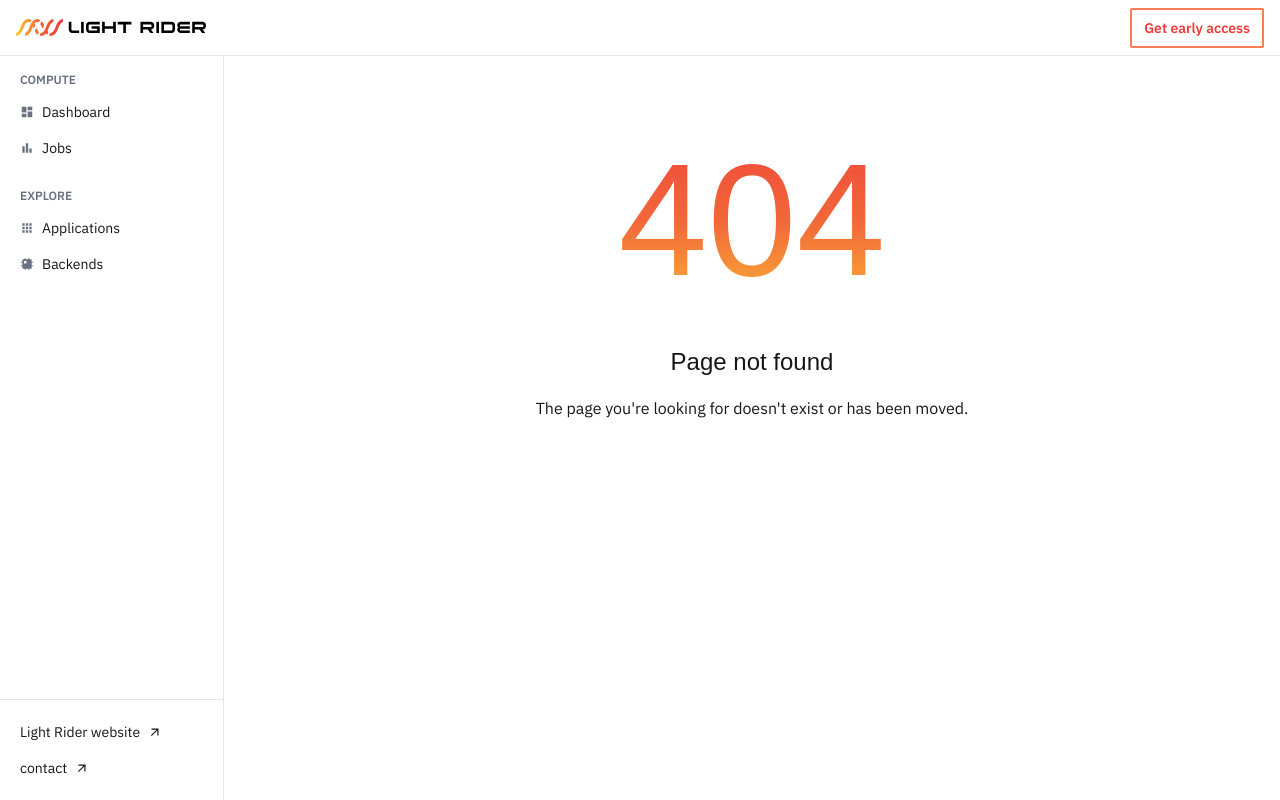
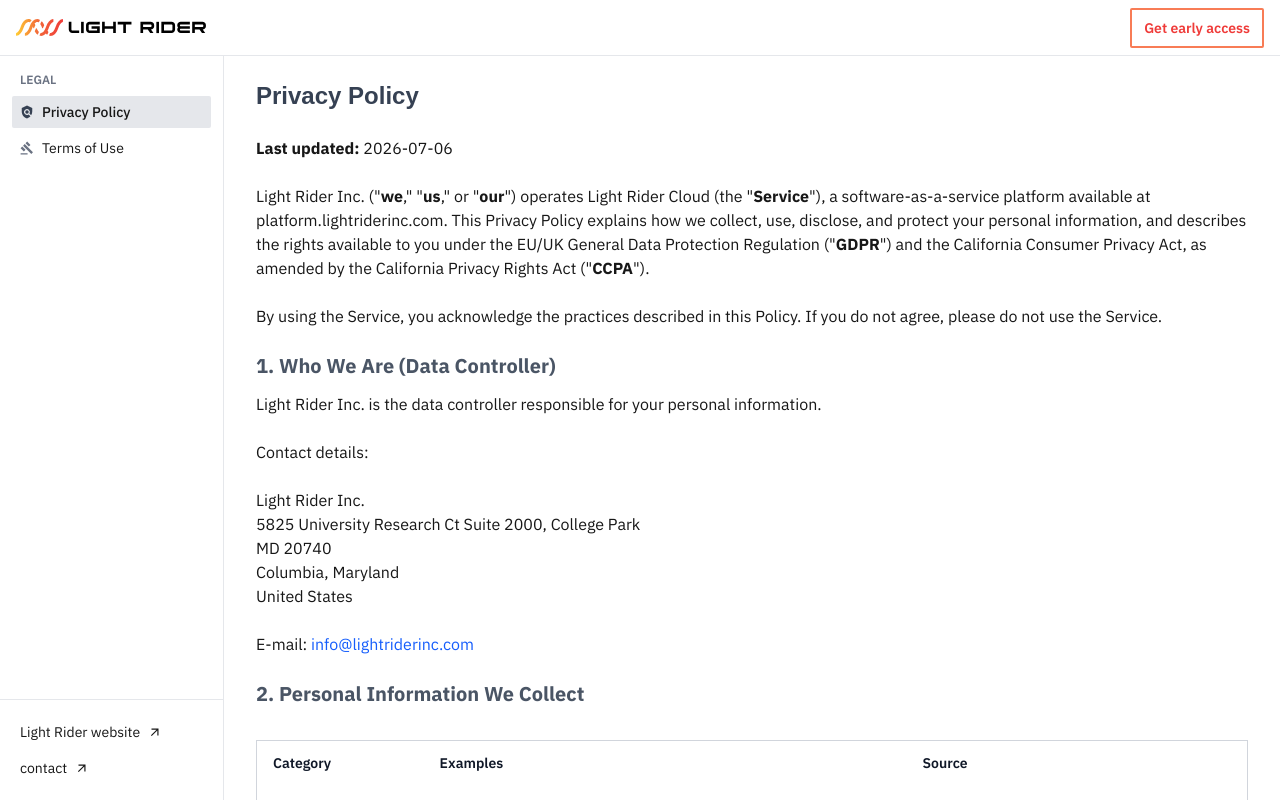
Before and after one commit to lightriderinc/cloud_platform_nextjs, a Next.js app: page /legal/privacy in a window 1280 px wide. Before the commit this address had no page. Built offline with nearby package versions, Linux system fonts and the light colour scheme; a web font is replaced by a local one.

Commit message:
fix: legal page + sidebar

```diff
--- a/mdx-components.tsx
+++ b/mdx-components.tsx
@@ -2,14 +2,48 @@ import type { MDXComponents } from "mdx/types";
 
 export function useMDXComponents(components: MDXComponents): MDXComponents {
   return {
-    h1: (props) => <h1 className="text-2xl font-semibold text-gray-700" {...props} />,
-    h2: (props) => <h2 className="mb-3 text-xl font-bold text-gray-600" {...props} />,
-    h3: (props) => <h3 className="mb-3 text-lg font-bold text-gray-600" {...props} />,
-    a: (props) => <a className="text-blue-600 hover:text-blue-500" {...props} />,
-    ul: ({ children }) => (
-      <ul className="list-disc list-inside">
+    h1: (props) => (
+      <h1 className="text-2xl font-semibold text-gray-700" {...props} />
+    ),
+    h2: (props) => (
+      <h2 className="mb-3 text-xl font-bold text-gray-600" {...props} />
+    ),
+    h3: (props) => (
+      <h3 className="mb-3 text-lg font-bold text-gray-600" {...props} />
+    ),
+    a: (props) => (
+      <a className="text-blue-600 hover:text-blue-500" {...props} />
+    ),
+    ul: ({ children }) => <ul className="list-disc list-inside">{children}</ul>,
+    table: ({ children }) => (
+      <div className="overflow-x-auto my-8">
+        <table className="min-w-full border-collapse border border-gray-300 text-left text-sm">
+          {children}
+        </table>
+      </div>
+    ),
+    thead: ({ children }) => (
+      <thead>{children}</thead>
+    ),
+    tbody: ({ children }) => (
+      <tbody className="divide-y divide-gray-200">
         {children}
-      </ul>
+      </tbody>
+    ),
+    tr: ({ children }) => (
+      <tr className="hover:bg-gray-50 transition-colors">
+        {children}
+      </tr>
+    ),
+    th: ({ children }) => (
+      <th className="px-4 py-3 font-semibold text-gray-900">
+        {children}
+      </th>
+    ),
+    td: ({ children }) => (
+      <td className="px-4 py-3 text-gray-700 align-top">
+        {children}
+      </td>
     ),
 
     ...components,
--- a/src/app/page.tsx
+++ b/src/app/page.tsx
@@ -48,8 +48,8 @@ export default function Home() {
         </div>
       </div>
       <div className="flex flex-row gap-3 w-full justify-end pt-6 pb-2">
-        <a className="text-xs text-gray-700 hover:text-gray-500" href="/privacy">Privacy policy</a>
-        <a className="text-xs text-gray-700 hover:text-gray-500" href="/terms-of-use">Terms of Use</a>
+        <a className="text-xs text-gray-700 hover:text-gray-500" href="/legal/privacy">Privacy policy</a>
+        <a className="text-xs text-gray-700 hover:text-gray-500" href="/legal/terms-of-use">Terms of Use</a>
       </div>
     </div>
   );
--- a/src/components/legal/PrivacyPolicy.mdx
+++ b/src/components/legal/PrivacyPolicy.mdx
@@ -53,7 +53,6 @@ E-mail: [info@lightriderinc.com](mailto:info@lightriderinc.com)
 - Comply with legal obligations and enforce our Terms of Service
 <br/>
 ### Legal bases for processing (GDPR)
-<br/>
 
 | Purpose | Legal basis |
 |---|---|
--- a/src/components/sidebar/SidebarNav.tsx
+++ b/src/components/sidebar/SidebarNav.tsx
@@ -1,6 +1,14 @@
 "use client";
 
-import { MdApps, MdArrowOutward, MdBarChart, MdDashboard } from "react-icons/md";
+import { usePathname } from "next/navigation";
+import {
+  MdApps,
+  MdArrowOutward,
+  MdBarChart,
+  MdDashboard, // Added for legal
+  MdGavel,
+  MdPolicy, // Added for legal
+} from "react-icons/md";
 import { RiCpuFill } from "react-icons/ri";
 import SidebarNavGroup from "./SidebarNavGroup";
 import SidebarNavItem from "./SidebarNavItem";
@@ -12,9 +20,32 @@ export default function SidebarNav({
 }: {
   onNavigate?: () => void;
 }) {
+  const pathname = usePathname();
+
+  const isLegalRoute = pathname?.startsWith("/legal");
+
   return (
     <>
       <nav className="flex-1 overflow-auto px-3 py-4">
+        {isLegalRoute ? (
+          /* --- LEGAL NAVIGATION --- */
+          <SidebarNavGroup label="Legal">
+            <SidebarNavItem
+              name="Privacy Policy"
+              href="/legal/privacy"
+              icon={MdPolicy}
+              onNavigate={onNavigate}
+            />
+            <SidebarNavItem
+              name="Terms of Use"
+              href="/legal/terms-of-use"
+              icon={MdGavel}
+              onNavigate={onNavigate}
+            />
+          </SidebarNavGroup>
+        ) : (
+          /* --- DEFAULT NAVIGATION --- */
+          <>
             <SidebarNavGroup label="Compute">
               <SidebarNavItem
                 name="Dashboard"
@@ -44,6 +75,8 @@ export default function SidebarNav({
                 onNavigate={onNavigate}
               />
             </SidebarNavGroup>
+          </>
+        )}
       </nav>
 
       {/* Placeholder: docs/support links */}
```
Also changed, not shown: src/app/legal/privacy/page.tsx (renamed from src/app/privacy/page.tsx), src/app/legal/terms-of-use/page.tsx (renamed from src/app/terms-of-use/page.tsx). Lines whose indentation alone changed are shown as unchanged.
